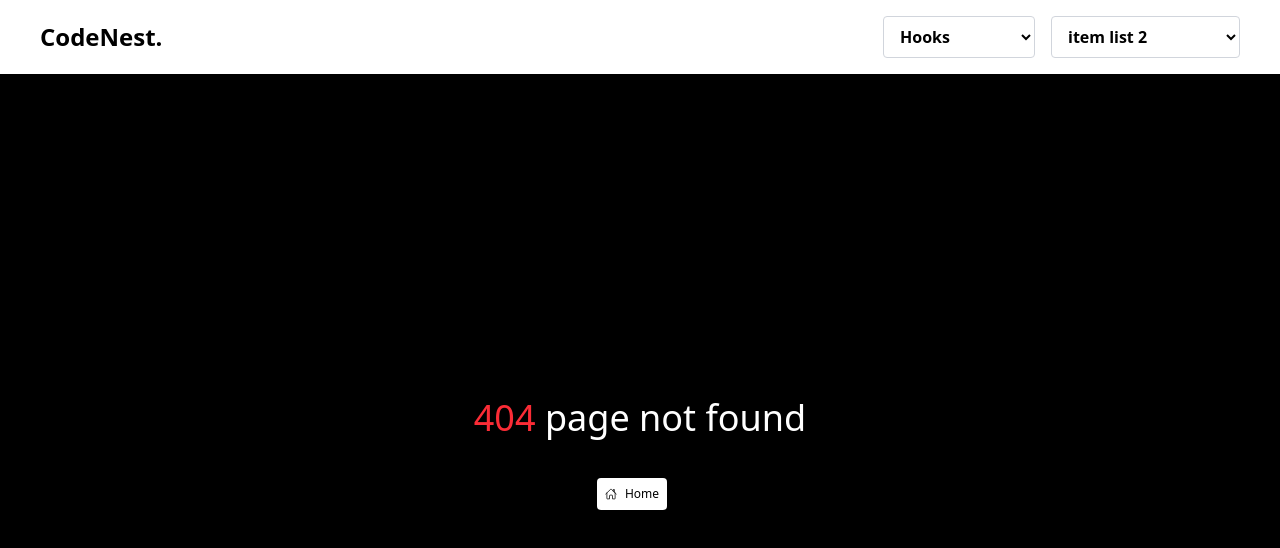
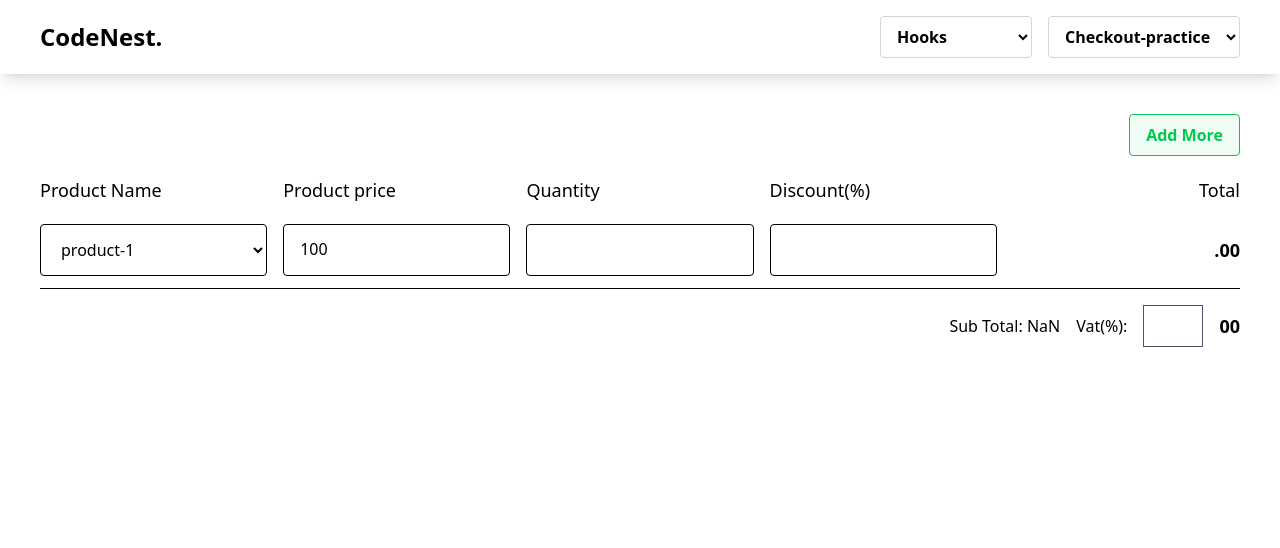
Before and after one commit to rakibul12212/learn-hooks, a Next.js app: page /Pages/Checkout-practice in a window 1280 px wide. Before the commit this address had no page. Shown: the top 548 px of the page. Built offline with nearby package versions, Linux system fonts and the light colour scheme.

Commit message:
checkout 2

```diff
--- /dev/null
+++ b/src/app/Pages/Checkout-practice/page.jsx
@@ -0,0 +1,183 @@
+"use client";
+import React, { useEffect, useState } from "react";
+const products = [
+  {
+    name: "product-1",
+    price: 100,
+  },
+  {
+    name: "product-2",
+    price: 200,
+  },
+  {
+    name: "product-3",
+    price: 300,
+  },
+];
+const page = () => {
+  const [subTotal, setSubTotal] = useState({});
+  const [subTotal2, setSubTotal2] = useState(0);
+  const [vat, setVat] = useState(0);
+  const [totalAmount, setTotalAmount] = useState(0);
+
+  console.log(subTotal);
+  const [items, setItems] = useState([
+    {
+      name: products[0].name,
+      price: products[0].price,
+      quantity: 0,
+      discount: 0,
+      total: 0,
+    },
+  ]);
+
+  console.log(items);
+
+  const handleName = (event, index) => {
+    let tempProduct = items;
+    tempProduct[index].name = event.target.value;
+    products.map((item) => {
+      if (item.name == event.target.value) {
+        tempProduct[index].price = item.price;
+      }
+    });
+    setItems(tempProduct);
+    handleSubTotal(index);
+  };
+
+  const handleQuantity = (event, index) => {
+    let tempProduct = items;
+    tempProduct[index].quantity = parseInt(event.target.value);
+    setItems(tempProduct);
+    handleSubTotal(index);
+  };
+
+  const handleDiscount = (event, index) => {
+    let tempProduct = items;
+    tempProduct[index].discount = parseInt(event.target.value);
+    setItems(tempProduct);
+    handleSubTotal(index);
+  };
+  const handleSubTotal = (index) => {
+    let tempProduct = items;
+    let Price = tempProduct[index].price;
+    let Quantity = tempProduct[index].quantity;
+    let Discount = tempProduct[index].discount;
+    Discount = (Price * Quantity * Discount) / 100;
+    let sub = Price * Quantity - Discount;
+    tempProduct[index].total = sub;
+    setItems(tempProduct);
+    setSubTotal((prev) => ({ ...prev, [index]: sub }));
+    handleVat(vat);
+    console.log("show" + typeof Price, typeof Quantity, typeof Discount);
+  };
+  // useEffect(() => {
+  //   let total = 0;
+  //   items.map((data, index) => {
+  //     total = total + subTotal[index];
+  //   });
+  // }, [subTotal]);
+
+  useEffect(() => {
+    let total = 0;
+    let tmp = [subTotal];
+    items.map((data, index) => {
+      total = total + parseFloat(subTotal[index]);
+      console.log("SubTotal: " + total);
+    });
+    setSubTotal2(total);
+    setTotalAmount(total);
+  }, [subTotal]);
+
+  const handleVat = (value) => {
+    let vat = value; //done
+    const vatcount = items.map();
+    // const temp = parseFloat(subTotal);
+    // vat = temp + (temp * parseInt(vat)) / 100;
+    setTotalAmount(vat);
+    setVat(value);
+    console.log("vat" + vat);
+  };
+
+  const handleAddBtn = () => {
+    setItems([
+      ...items,
+      {
+        name: products[0].name,
+        price: products[0].price,
+        quantity: 0,
+        discount: 0,
+        total: 0,
+      },
+    ]);
+  };
+
+  return (
+    <div className="p-10">
+      <div className="text-right pb-5">
+        <button
+          className="px-4 py-2 border-1 rounded max-w-[200px] font-semibold bg-green-50 border-green-500 text-green-500 hover:bg-green-900 hover:text-white"
+          onClick={handleAddBtn}
+        >
+          Add More
+        </button>
+      </div>
+      <div className="grid grid-cols-5 gap-x-4 text-lg font-medium pb-2">
+        <p>Product Name</p>
+        <p>Product price</p>
+        <p>Quantity</p>
+        <p>Discount(%)</p>
+        <p className="text-right">Total</p>
+      </div>
+      {items.map((data, index) => (
+        <div className="grid grid-cols-5 gap-x-4 py-3" key={index}>
+          <select
+            className="px-4 py-3 border-1 rounded w-full "
+            onChange={(e) => handleName(e, index)}
+          >
+            {products.map((product, index) => (
+              <option key={index} className="font-semibold text-lg">
+                {product.name}
+              </option>
+            ))}
+          </select>
+          <p className="px-4 py-3 border-1 rounded w-full">{data.price}</p>
+          <input
+            type="number"
+            name="quantity"
+            onChange={(e) => handleQuantity(e, index)}
+            className="px-4 py-3 border-1 rounded w-full"
+          />
+          <input
+            type="number"
+            name="discount"
+            onChange={(e) => handleDiscount(e, index)}
+            className="px-4 py-3 border-1 rounded w-full"
+          />
+          <p className="py-3 w-full text-right font-semibold text-lg">
+            {subTotal[index]}.00
+          </p>
+        </div>
+      ))}
+
+      <div className="flex space-x-4 items-center justify-end  border-t-1 pt-4">
+        <p>Sub Total: {subTotal2}</p>
+        <p>Vat(%): </p>
+        <div>
+          <input
+            type="number"
+            name="vat"
+            // value={vat || ""}
+            onChange={(e) => {
+              handleVat(e.target.value);
+            }}
+            className="border-1 border-gray-600 p-2 w-[60px] "
+          />
+        </div>
+        <p className="font-semibold text-lg">00</p>
+      </div>
+    </div>
+  );
+};
+
+export default page;
--- a/src/app/Pages/Checkout/page.jsx
+++ b/src/app/Pages/Checkout/page.jsx
@@ -76,9 +76,6 @@ export default function checkout() {
 
     setItems(tempProduct);
     handleSubTotal(index);
-    console.log(
-      "HandleName: " + event.target.value + "Prd Price: " + items[index].price,
-    );
   };
   const handlePrice = (event, index) => {
     event.preventDefault();
@@ -86,7 +83,6 @@ export default function checkout() {
     tempProduct[index].price = event.target.value;
     setItems(tempProduct);
     handleSubTotal(index);
-    console.log("Price: " + items[index].price);
   };
 
   const handleQty = (event, index) => {
@@ -101,7 +97,6 @@ export default function checkout() {
     tempProduct[index].discount = event.target.value;
     setItems(tempProduct);
     handleSubTotal(index);
-    console.log("Dis: " + tempProduct[index].discount);
   };
 
   const addMore = () => {
--- a/src/component/Shared/Header.jsx
+++ b/src/component/Shared/Header.jsx
@@ -15,6 +15,7 @@ const navLinks = [
   { href: "/Pages/Callback-Function", label: "Callback-Function" },
   { href: "/Pages/Event", label: "Event" },
   { href: "/Pages/Checkout", label: "Checkout" },
+  { href: "/Pages/Checkout-practice", label: "Checkout-practice" },
 ];
 
 const Header = () => {
```
